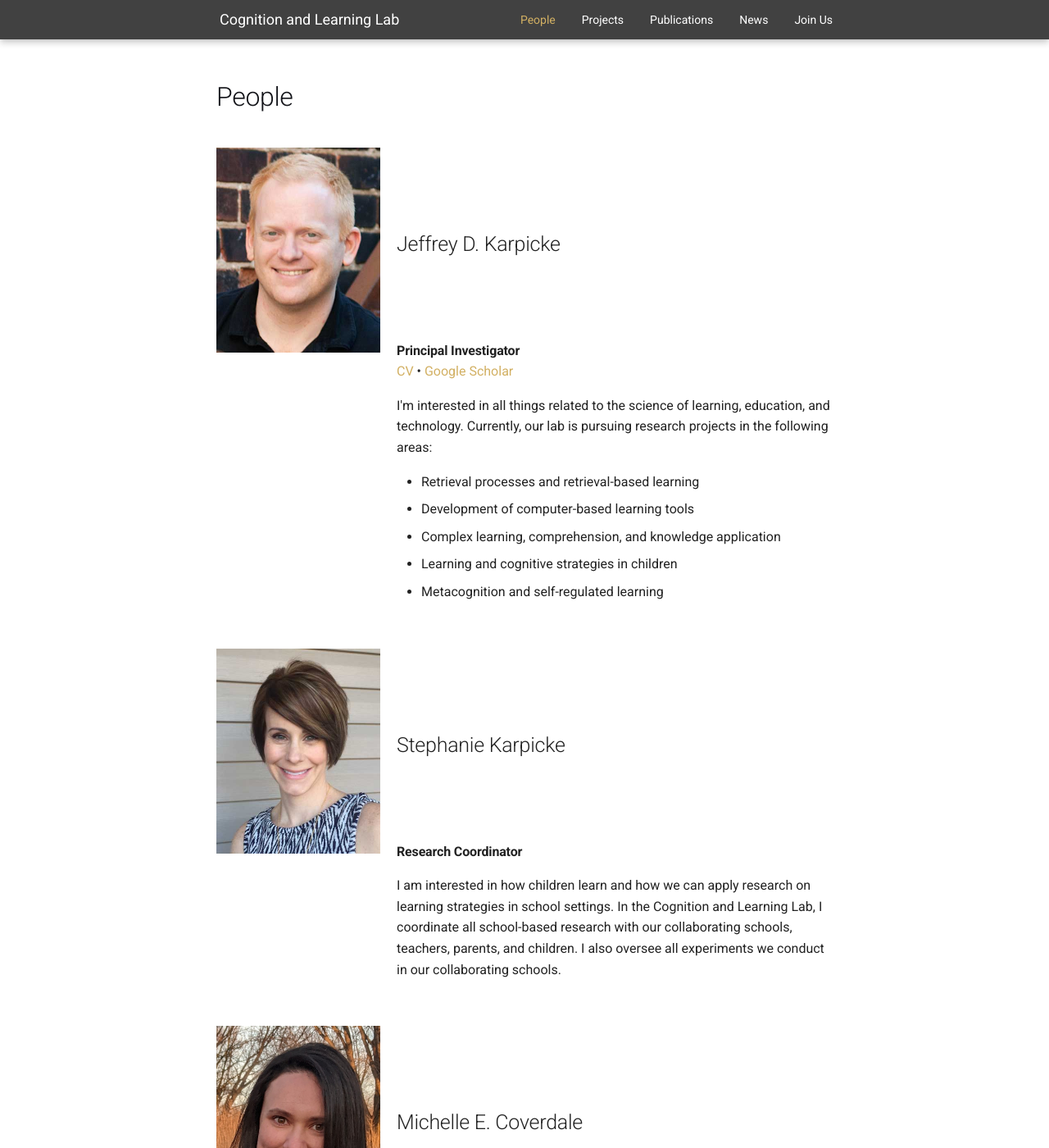
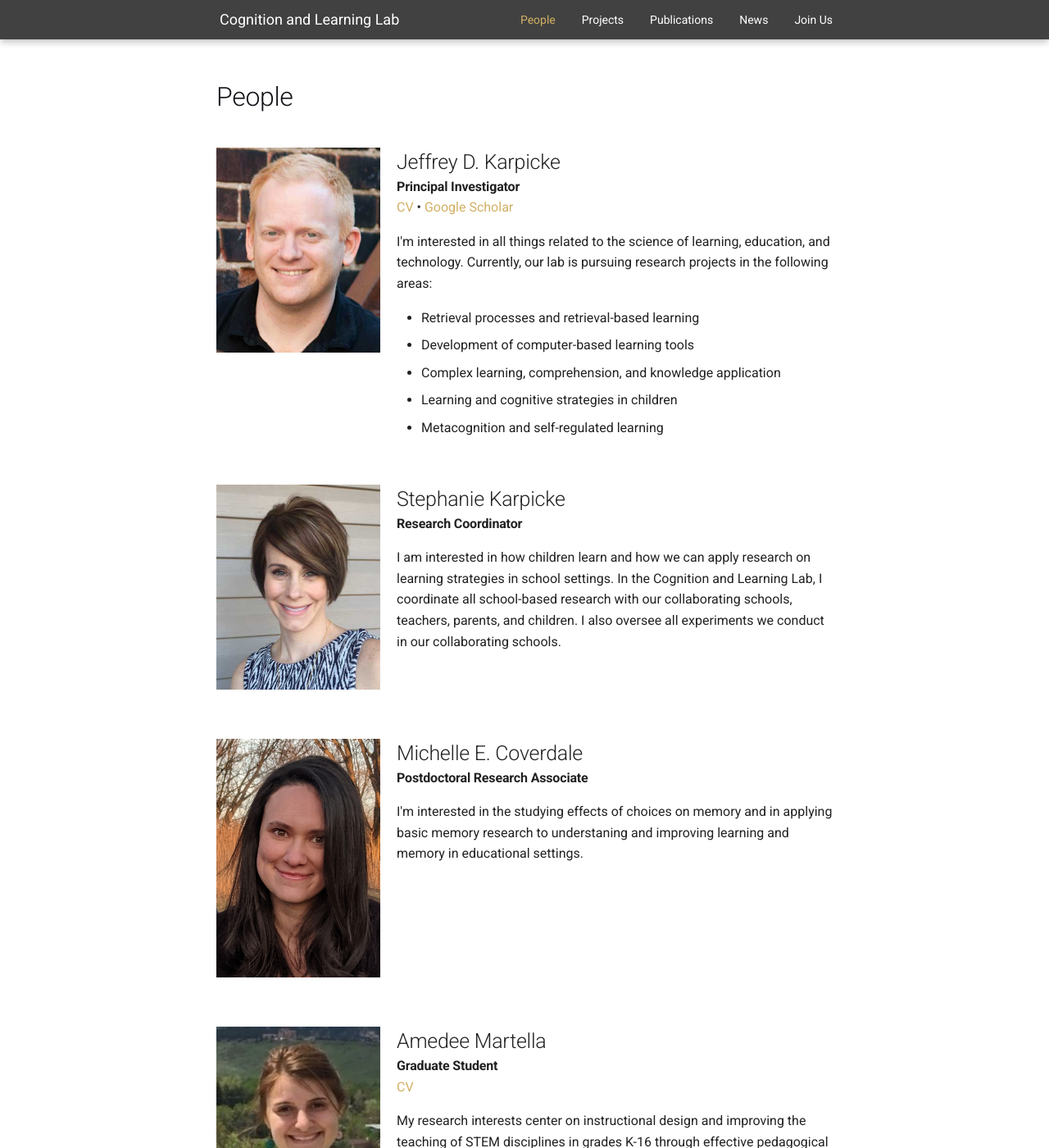
Before and after one commit to shivanya-chandra/pcllab.github.io, an MkDocs documentation site: the page built from docs/people.md, in a window 1280 px wide and 1400 px high. Shown: the whole window at 82% size. Built offline with MkDocs 1.6.1 and Material for MkDocs 9.7.7, drawn with Linux system fonts in a browser that asks for light colours.

Commit message:
remove mistake margin

```diff
--- a/docs/css/baseline.css
+++ b/docs/css/baseline.css
@@ -27,7 +27,6 @@
 /* Typography Overrides */
 .md-typeset :is(h2, h3, h4, h5, h6) {
   margin: 0;
-  margin-top: 5rem;
 }
 .md-typeset h1 {
   color: var(--md-primary-fg-color)
```
